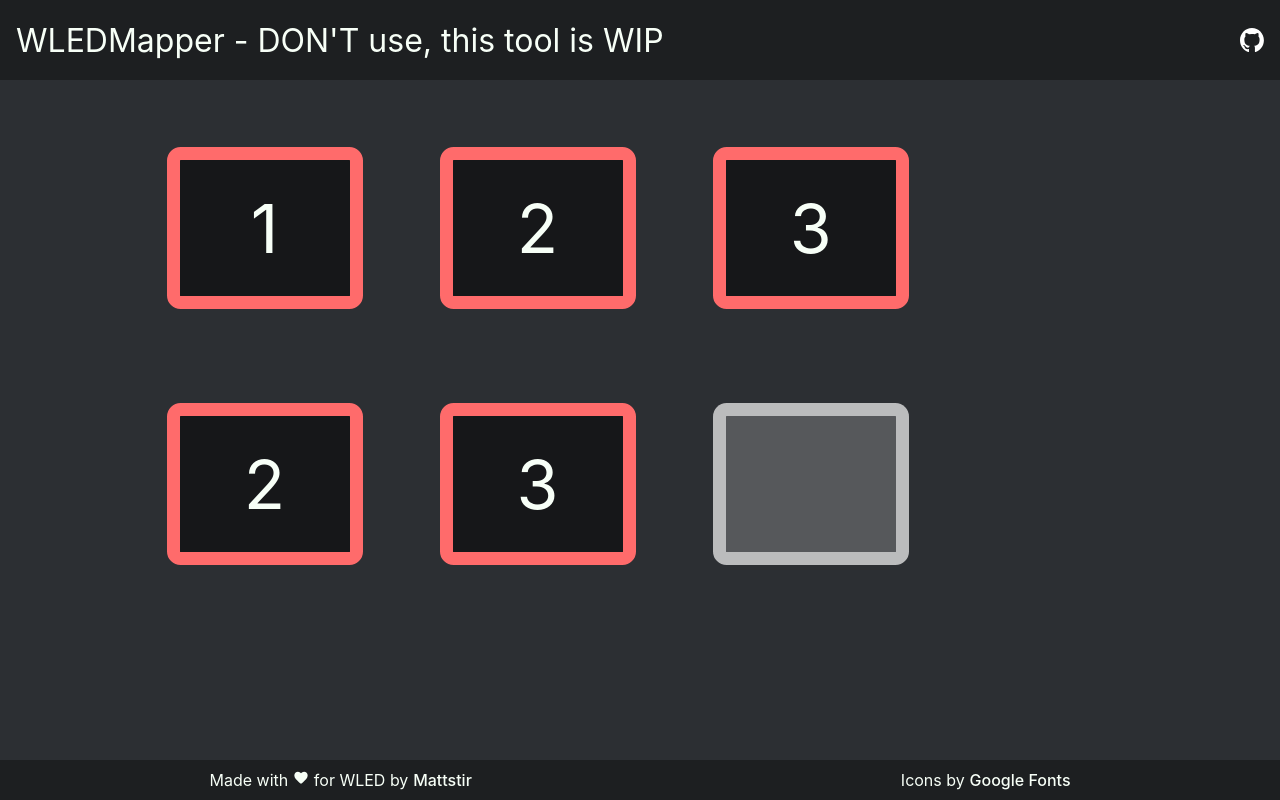
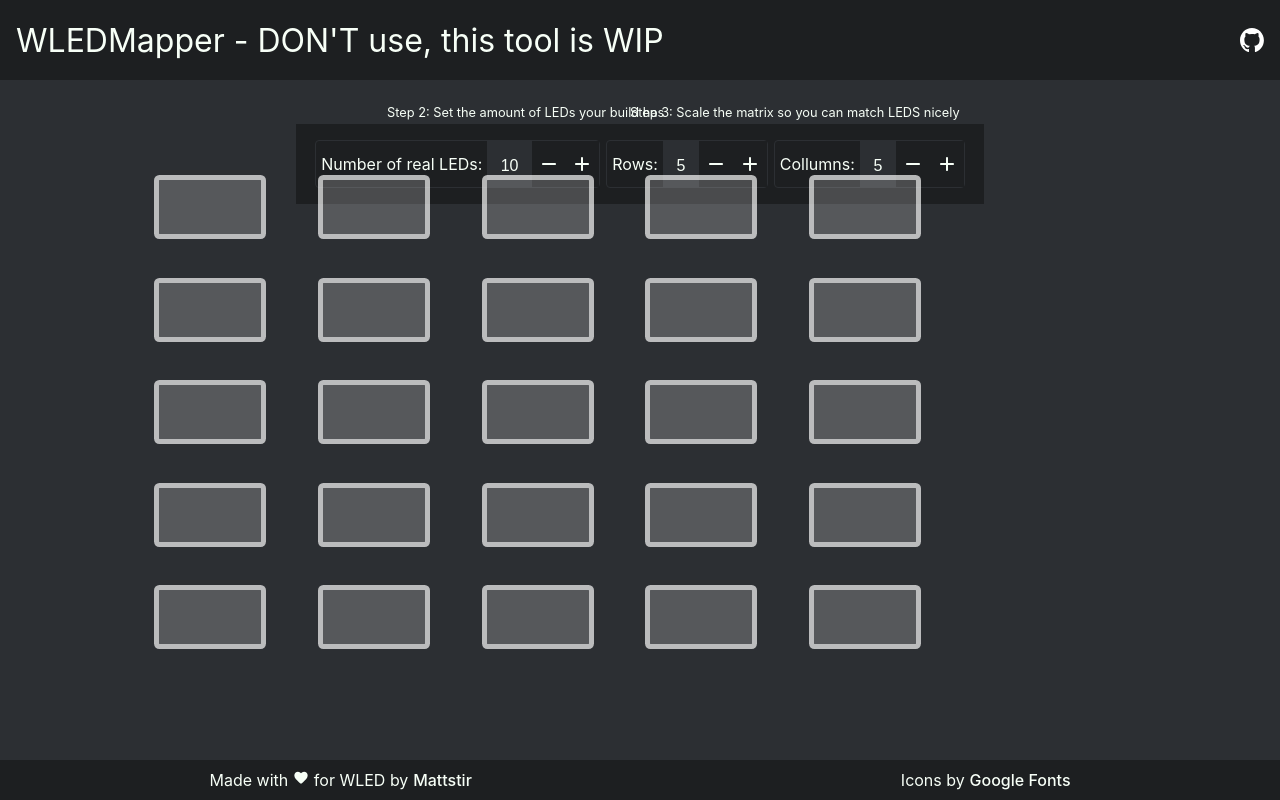
Before and after one commit to Mattstir/WLEDMapper, a React (Create React App) app: page / in a window 1280 px wide. Both pictures are taken after a click on the element "Alternative: Go to mapper without base image". Built offline with nearby package versions, Linux system fonts and the light colour scheme.

Commit message:
work on toolbar and grid generation

```diff
--- a/index.html
+++ b/index.html
@@ -1 +1 @@
-<!doctype html><html lang="en"><head><meta charset="utf-8"/><link rel="icon" href="/WLEDMapper/build/favicon.ico"/><meta name="viewport" content="width=device-width,initial-scale=1"/><meta name="theme-color" content="#000000"/><meta name="description" content="Web site created using create-react-app"/><link rel="apple-touch-icon" href="/WLEDMapper/build/logo192.png"/><link rel="manifest" href="/WLEDMapper/build/manifest.json"/><title>React App</title><script defer="defer" src="/WLEDMapper/build/static/js/main.a036c99a.js"></script><link href="/WLEDMapper/build/static/css/main.3a656a39.css" rel="stylesheet"></head><body><noscript>You need to enable JavaScript to run this app.</noscript><div id="root"></div></body></html>
+<!doctype html><html lang="en"><head><meta charset="utf-8"/><link rel="icon" href="/WLEDMapper/build/favicon.ico"/><meta name="viewport" content="width=device-width,initial-scale=1"/><meta name="theme-color" content="#000000"/><meta name="description" content="Web site created using create-react-app"/><link rel="apple-touch-icon" href="/WLEDMapper/build/logo192.png"/><link rel="manifest" href="/WLEDMapper/build/manifest.json"/><title>React App</title><script defer="defer" src="/WLEDMapper/build/static/js/main.3dbc46f7.js"></script><link href="/WLEDMapper/build/static/css/main.b8e37527.css" rel="stylesheet"></head><body><noscript>You need to enable JavaScript to run this app.</noscript><div id="root"></div></body></html>
--- a/src/components/FullSizeImagePicker.tsx
+++ b/src/components/FullSizeImagePicker.tsx
@@ -4,6 +4,7 @@
 import uploadCloudSVG from "../svg/upload-cloud-icon.svg";
 import "./FullSizeImagePicker.css";
 import { readFileAsUrl } from "../utils/read-file-as-url";
+import { avoidImageDragging } from "../utils/avoid-image-drag";
 
 interface FullSizeImagePickerParams {
     setImage: React.Dispatch<React.SetStateAction<string | IMAGE_STATE>>
@@ -43,10 +44,7 @@
         setImage(IMAGE_STATE.DONT_USE);
     }, [setImage]);
 
-    const onCloudIconDragStart = useCallback((e: DragEvent<HTMLDivElement>) => {
-        e.preventDefault();
-        return false;
-    }, []);
+
 
     return <div className="fullsizeImagePickerParent">
         <div className="midField">
@@ -63,7 +61,7 @@
                         className="cloudSVG"
                         src={uploadCloudSVG}
                         alt="Upload Icon"
-                        onDragStart={onCloudIconDragStart}
+                        onDragStart={avoidImageDragging}
                     />
                     Drop an image here
                 </div>
--- a/src/components/LedMapper.css
+++ b/src/components/LedMapper.css
@@ -4,6 +4,7 @@
     align-items: center;
     width: 100%;
     height: 100%;
+    flex-direction: column;
 }
 
 .mapperField {
@@ -25,3 +26,16 @@
     width: inherit;
     height: inherit;
 }
+
+.toolbar {
+    background-color: var(--dark-bg);
+    padding: 1rem;
+    display: flex;
+    flex-direction: row;
+    justify-content: center;
+    align-items: center;
+}
+
+.toolbarGuidePlaceholder {
+    height: 2rem;
+}
--- a/src/components/LedMapper.tsx
+++ b/src/components/LedMapper.tsx
@@ -1,26 +1,43 @@
-import { ReactElement, useEffect, useMemo, useRef, useState } from "react";
+import { ReactElement, useEffect, useRef, useState } from "react";
 import { IMAGE_STATE } from "../types/imageState";
 import "./LedMapper.css";
 import { Grid } from "../types/grid";
 import LedGrid from "./LedGrid";
+import NumberInput from "./NumberInput";
+import { avoidImageDragging } from "../utils/avoid-image-drag";
+import { generateGrid } from "../utils/generate-grid";
 
 interface LedMapperParams {
     image: string | IMAGE_STATE;
     setImage: React.Dispatch<React.SetStateAction<string | IMAGE_STATE>>;
 }
 
+const START_ROWS = 5;
+const START_COLLUMNS = 5;
+const START_REAL_COUNT = 10;
 
 function LedMapper({image, setImage}: LedMapperParams): ReactElement {
+    const [realLedCount, setRealLedCount] = useState(START_REAL_COUNT);
+    const [rows, setRows] = useState(START_ROWS);
+    const [collumns, setCollumns] = useState(START_COLLUMNS);
+
     const [dimensions, setDimensions] = useState({ width: 0, height: 0 });
     // rows and collumns
-    const [gridData, setGridData] = useState<Grid>([
-        [{value: 1}, {value: 2}, {value: 3}],
-        [{value: 2}, {value: 3}, {value: undefined}]
-    ]); // DEMO DATA
+    const [gridData, setGridData] = useState<Grid>(generateGrid(START_ROWS, START_COLLUMNS))
 
     const imageSizeEquivalentRef = useRef<HTMLDivElement>(null);
     const backgroundImageRef = useRef<HTMLImageElement>(null);
     const mapperFieldRef = useRef<HTMLDivElement>(null);
+
+    const guardedSetRows = (newVal: number) => {
+        setGridData(generateGrid(newVal, collumns));
+        setRows(newVal);
+    };
+
+    const guardedSetCollumns = (newVal: number) => {
+        setGridData(generateGrid(rows, newVal));
+        setCollumns(newVal);
+    };
 
     // recalc imageSizeEquivalent size
     useEffect(() => {
@@ -50,8 +67,35 @@
         });
     }, [image]);
 
+    const gridHasMarkedLeds = gridData.some((row) => row.some(elem => elem.value !== void 0));
+    const rowsORCallWarning = gridHasMarkedLeds ? "Caution: Changing size wipes the LED grid!" : "";
 
     return <div className="mapperParent">
+        <div className="toolbarparent">
+            <div className="toolbarGuidePlaceholder"/>
+            <div className="toolbar">
+                <NumberInput
+                    labelName="Number of real LEDs:"
+                    stateValue={realLedCount}
+                    setStateValue={setRealLedCount}
+                    guide="Step 2: Set the amount of LEDs your build has"
+                />
+                <NumberInput
+                    labelName="Rows:"
+                    stateValue={rows}
+                    setStateValue={guardedSetRows}
+                    guide="Step 3: Scale the matrix so you can match LEDS nicely"
+                    warning={rowsORCallWarning}
+                />
+                <NumberInput
+                    labelName="Collumns:"
+                    stateValue={collumns}
+                    setStateValue={guardedSetCollumns}
+                    guide=""
+                    warning={rowsORCallWarning}
+                />
+            </div>
+        </div>
         <div
             className="mapperField"
             ref={mapperFieldRef}
@@ -64,7 +108,15 @@
                     height={dimensions.height}
                 />
             </div>
-            {image !== IMAGE_STATE.DONT_USE && <img ref={backgroundImageRef} className="backgroundImage" src={image} />}
+            {
+                image !== IMAGE_STATE.DONT_USE && <img
+                    ref={backgroundImageRef}
+                    className="backgroundImage"
+                    src={image}
+                    alt=""
+                    onDragStart={avoidImageDragging}
+                />
+            }
         </div>
     </div>;
 }
--- /dev/null
+++ b/src/components/NumberInput.css
@@ -0,0 +1,66 @@
+.numberInput {
+    display: flex;
+    flex-direction: row;
+    align-items: center;
+    justify-content: center;
+    align-content: center;
+    border: 1px solid var(--default-bg);
+    border-radius: 4px;
+    padding-left: 0.3rem;
+    margin: 0 0.2rem;
+}
+
+.numberInputIconParent {
+    display: flex;
+    flex-direction: row;
+    align-content: center;
+    align-items: center;
+    padding: 0.7rem 0.3rem;
+    background-color: var(--dark-bg);
+    transition: all 0.3s cubic-bezier(.25,.8,.25,1);
+    cursor: pointer;
+    user-select: none;
+}
+
+.numberInputIconParent > img {
+    height: 1.5rem;
+}
+
+.numberInputIconParent:hover {
+    background-color: var(--default-bg);
+}
+
+.value {
+    padding: 0.5em 0.4rem 0.3rem 0.4rem;
+    min-width: 1rem;
+    background-color: var(--default-bg);
+    margin-left: 0.3rem;
+    height: 2.1rem;
+    display: flex;
+    align-items: center;
+    justify-content: center;
+    border: none;
+    color: var(--whiteish);
+    font-size: 1rem;
+    text-align: center;
+    border: none;
+    outline: none;
+}
+
+.guideLabel {
+    position: absolute;
+    transform: translate(0, -3.2rem);
+    font-size: 0.8rem;
+}
+
+.warning {
+    position: absolute;
+    background-color: var(--dark-bg);
+    color: var(--pink);
+    transform: translate(0, -2rem);
+    font-weight: 500;
+    padding: 00.2rem;
+    border: 1px solid var(--pink);
+    border-radius: 0.25rem;
+    z-index: 99;
+}
--- /dev/null
+++ b/src/components/NumberInput.tsx
@@ -0,0 +1,93 @@
+import { ChangeEvent, ReactElement, useCallback, useEffect, useRef, useState } from "react";
+import plusSVG from "../svg/plus.svg";
+import minusSVG from "../svg/minus.svg";
+import "./NumberInput.css";
+import { avoidImageDragging } from "../utils/avoid-image-drag";
+
+interface NumberInputParams {
+    stateValue: number;
+    setStateValue: (n: number ) => void;
+    labelName: string;
+    guide: string;
+    warning?: string;
+}
+
+function NumberInput({stateValue, setStateValue, labelName, guide, warning}: NumberInputParams): ReactElement {
+    const [shouldShowWarning, setShouldShowWarning] = useState(false);
+    const inputRef = useRef<HTMLInputElement>(null);
+    const wholeNumberInputRef = useRef<HTMLDivElement>(null);
+    const guideLabelRef = useRef<HTMLDivElement>(null);
+
+    const changeValue = useCallback((e: ChangeEvent<HTMLInputElement>) => {
+        const parsedNum = Number(e.target.value);
+        if (isNaN(parsedNum)) {
+            return;
+        }
+        // check if the new want to set value has a decimal
+        if (parsedNum % 1 !== 0) {
+            return;
+        }
+        setStateValue(Math.min(Math.max(parsedNum, 0), 100_000));
+    }, [setStateValue]);
+
+    const increase = () => {
+        setStateValue(Math.min(stateValue + 1, 100_000));
+    };
+
+    const decrease = () => {
+        setStateValue(Math.max(stateValue - 1, 0));
+    };
+
+    useEffect(() => {
+        if (!inputRef.current) {
+            return;
+        }
+
+        const width = stateValue.toFixed().length * 0.5 + 1; // 1 = base width
+        inputRef.current.style.width = `${width}rem`
+    }, [stateValue, inputRef]);
+
+    // set the left value of the guideLabel to allign wit the left point
+    useEffect(() => {
+        if (!wholeNumberInputRef.current || !guideLabelRef.current) {
+            return;
+        }
+
+        const numberInputLeft = wholeNumberInputRef.current.offsetLeft;
+        guideLabelRef.current.style.left = `${numberInputLeft}px`;
+    }, [wholeNumberInputRef, guideLabelRef])
+
+    return <div
+            className="numberInput"
+            ref={wholeNumberInputRef}
+            onMouseEnter={setShouldShowWarning.bind(null, true)}
+            onMouseLeave={setShouldShowWarning.bind(null, false)}
+        >
+
+        { shouldShowWarning && warning && <div className="warning">{warning}</div>}
+        <div className="guideLabel" ref={guideLabelRef}>{guide}</div>
+        <div className="label">{labelName}</div>
+        <input
+            className="value"
+            ref={inputRef}
+            value={stateValue}
+            onChange={changeValue}
+        />
+        <div className="numberInputIconParent" onClick={decrease}>
+            <img
+                src={minusSVG}
+                alt=""
+                onDragStart={avoidImageDragging}
+            />
+        </div>
+        <div className="numberInputIconParent" onClick={increase}>
+            <img
+                src={plusSVG}
+                alt=""
+                onDragStart={avoidImageDragging}
+            />
+        </div>
+    </div>
+}
+
+export default NumberInput;
--- /dev/null
+++ b/src/utils/avoid-image-drag.ts
@@ -0,0 +1,6 @@
+import { DragEvent } from "react";
+
+export function avoidImageDragging(e: DragEvent<HTMLDivElement>): boolean {
+    e.preventDefault();
+    return false;
+}
--- /dev/null
+++ b/src/utils/generate-grid.ts
@@ -0,0 +1,11 @@
+import { Grid } from "../types/grid";
+
+export function generateGrid(rows: number, collumns: number): Grid {
+    return fill2DArray(rows, collumns, {
+        value: void 0
+    });
+}
+
+function fill2DArray<T>(rows: number, cols: number, value: T): T[][] {
+    return Array.from({ length: rows }, () => Array.from({ length: cols }, () => value));
+}
```
Also changed, not shown: src/svg/minus.svg (added), src/svg/plus.svg (added), 13 other files (tests, documents, lock files or other folders).
